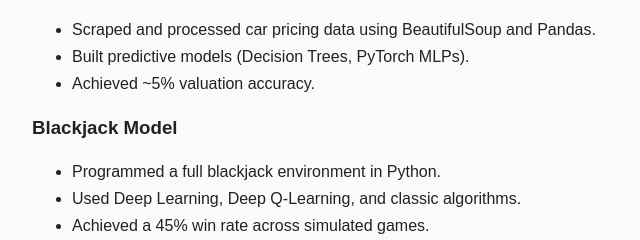
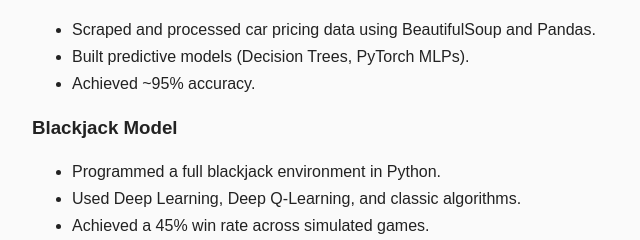
Before and after one commit to bendejong0/bendejong0.github.io, a plain HTML site: page index.html in a window 1280 px wide. Shown: the part 2220-2460 px from the top of the page, 133-773 px from the left. Drawn offline with Linux system fonts and the light colour scheme.

Commit message:
fixed a typo

```diff
--- a/index.html
+++ b/index.html
@@ -264,7 +264,7 @@
         <ul>
             <li>Scraped and processed car pricing data using BeautifulSoup and Pandas.</li>
             <li>Built predictive models (Decision Trees, PyTorch MLPs).</li>
-            <li>Achieved ~5% valuation accuracy.</li>
+            <li>Achieved ~95% accuracy.</li>
         </ul>
     </div>
 
```
